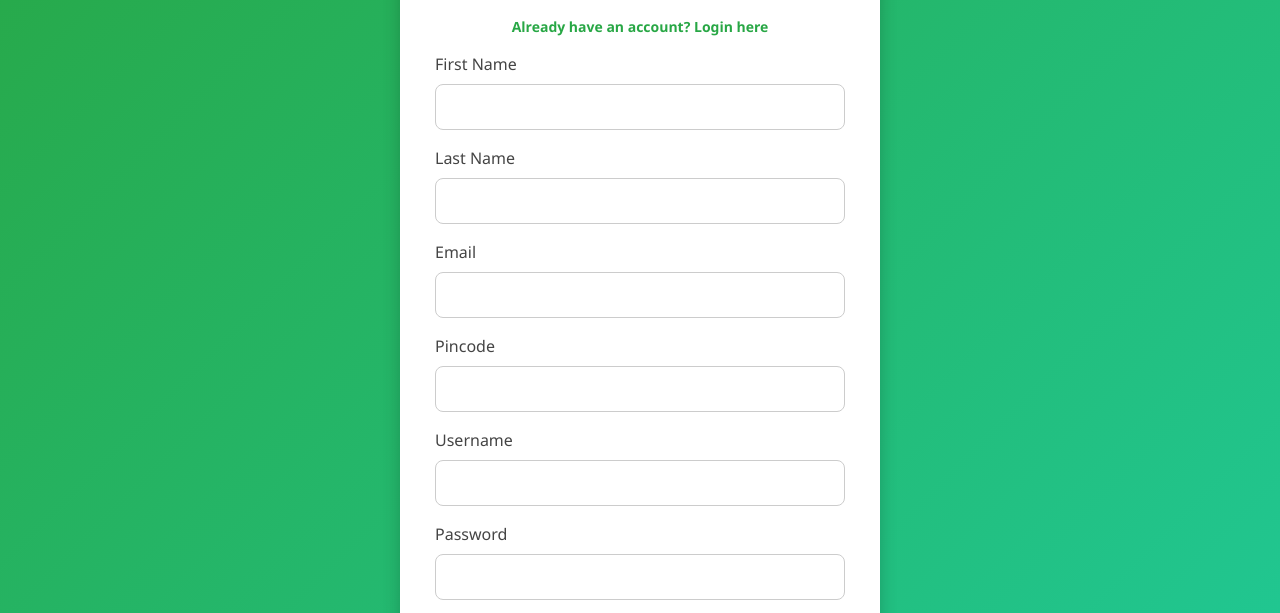
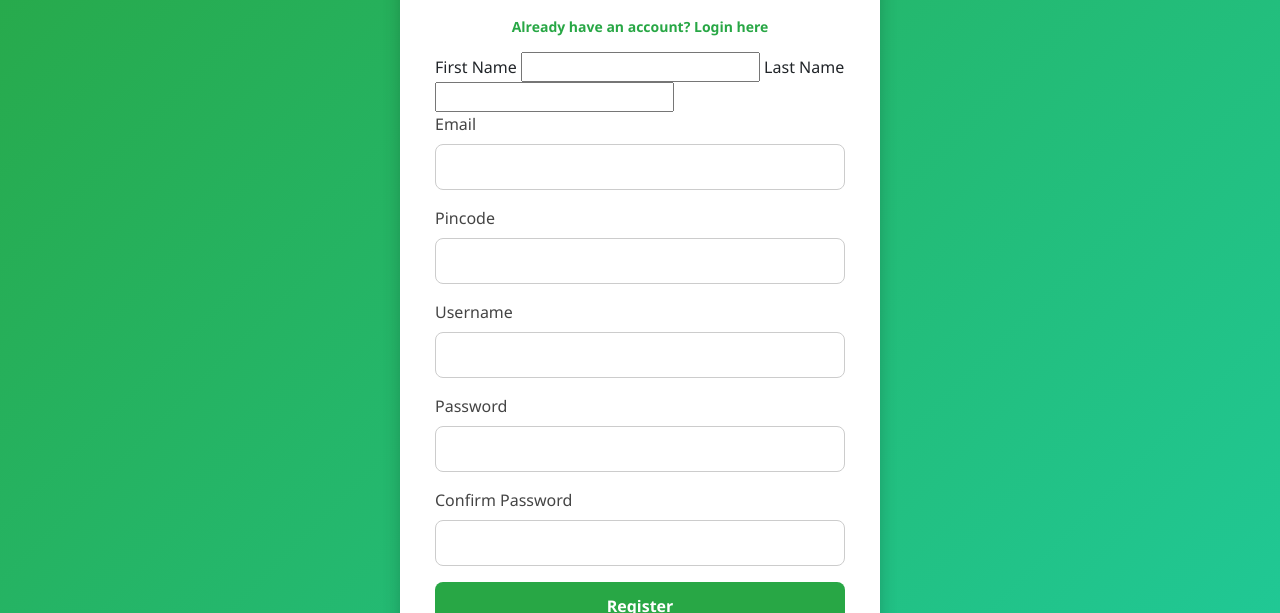
Before and after one commit to Anjani-Koteswari/Money_Maze_Navigator, a website: page public/register.html in a window 1280 px wide. Shown: the part 185-798 px from the top of the page. Drawn offline with nearby package versions, Linux system fonts and the light colour scheme.

Commit message:
Update register.html

```diff
--- a/public/register.html
+++ b/public/register.html
@@ -118,14 +118,13 @@
 
     <form id="registerForm">
       <div class="mb-3">
-        <label for="firstName" class="form-label">First Name</label>
-        <input type="text" id="first_name" name="firstName" class="form-control" required>
-      </div>
+     <!-- First Name -->
+      <label for="first_name">First Name</label>
+      <input type="text" id="first_name" name="first_name" required>
 
-      <div class="mb-3">
-        <label for="lastName" class="form-label">Last Name</label>
-        <input type="text" id="last_name" name="lastName" class="form-control" required>
-      </div>
+      <!-- Last Name -->
+      <label for="last_name">Last Name</label>
+      <input type="text" id="last_name" name="last_name" required>
 
       <div class="mb-3">
         <label for="email" class="form-label">Email</label>
```
